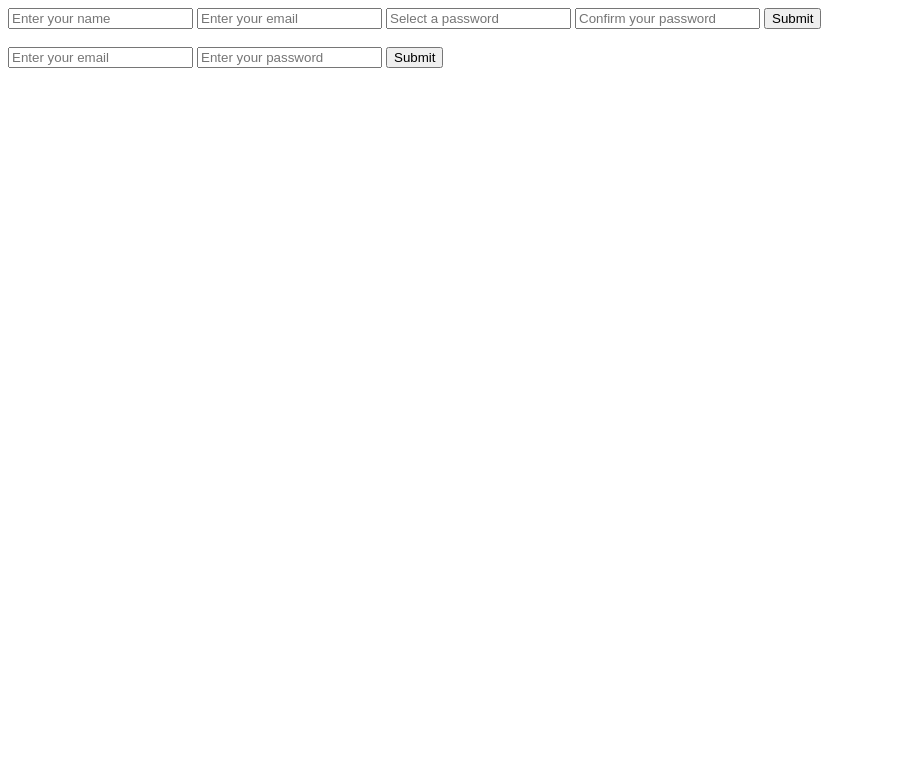
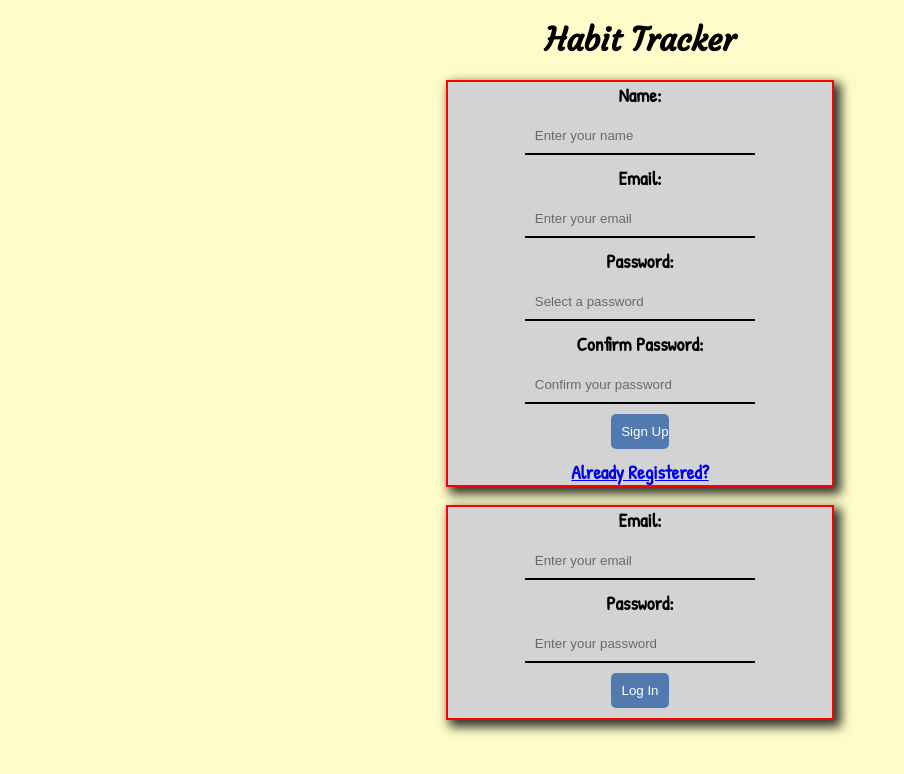
Before and after one commit to Forum-123/Lap-2-Project-Client, a plain HTML site: page index.html in a window 1280 px wide. Shown: the whole page, without its empty margins (0-904 px from the left). Drawn offline with Linux system fonts and the light colour scheme.

Commit message:
Add styling to forms and add labels

```diff
--- a/index.html
+++ b/index.html
@@ -7,23 +7,34 @@
     <title>Habit Tracker</title>
     <link rel="stylesheet" href="./static/css/style.css" type="text/css">
     <!-- <script src="https://cdn.jsdelivr.net/npm/jwt-decode@3.1.2/build/jwt-decode.cjs.min.js"></script> -->
+    <link rel="preconnect" href="https://fonts.googleapis.com">
+    <link rel="preconnect" href="https://fonts.gstatic.com" crossorigin>
+    <link href="https://fonts.googleapis.com/css2?family=Courgette&family=Patrick+Hand&display=swap" rel="stylesheet">
     <script src="./static/js/jwt-decode.js"></script>
     <script defer src="./static/js/script.js"></script>
     <script defer src="./static/js/login.js"></script>
 </head>
 <body>
+    <h1 id="title">Habit Tracker</h1>
     <form id="registerForm">
-        <input type="text" name="name" placeholder="Enter your name">
-        <input type="email" name="email" placeholder="Enter your email">
-        <input type="password" name="password" placeholder="Select a password">
-        <input type="password" name="confirmPassword" placeholder="Confirm your password">
-        <input type="submit" name="submit">
+        <label for="name">Name: </label>
+        <input type="text" id="name" name="name" placeholder="Enter your name">
+        <label for="email">Email: </label>
+        <input type="email" id="email" name="email" placeholder="Enter your email">
+        <label for="password">Password: </label>
+        <input type="password" id="password" name="password" placeholder="Select a password">
+        <label for="confirmPassword">Confirm Password: </label>
+        <input type="password" id="confirmPassword" name="confirmPassword" placeholder="Confirm your password">
+        <input type="submit" name="submit" value="Sign Up">
+        <a href="#loginForm">Already Registered?</a>
     </form>
     <br>
     <form id="loginForm">
-        <input type="email" name="email" placeholder="Enter your email">
+        <label for="email">Email: </label>
+        <input type="email" id="email" name="email" placeholder="Enter your email">
+        <label for="password">Password: </label>
         <input type="password" name="password" placeholder="Enter your password">
-        <input type="submit" name="submit">
+        <input type="submit" name="submit" value="Log In">
     </form>
 </body>
 </html>
--- a/static/css/style.css
+++ b/static/css/style.css
@@ -0,0 +1,56 @@
+body {
+    margin: 0;
+    background-color: #FFFCC9;
+}
+
+#title {
+    font-family: 'Courgette', cursive;
+    margin: 20px auto;
+    text-align: center;
+}
+
+form {
+    margin: 0 auto;
+    width: 30%;
+    text-align: center;
+    border: 2px solid red;
+    font-family: 'Patrick Hand', cursive;
+    font-weight: 700;
+    font-size: larger;
+    background-color: lightgrey;
+    box-shadow: 5px 5px 10px 2px rgba(0, 0, 0, 0.8);
+}
+
+input[type=text], input[type=email], input[type=password] {
+    width: 60%;
+    padding: 10px 10px;
+    margin: 10px auto;
+    display: block;
+    background-color: lightgrey;
+    outline: none;
+    box-sizing: border-box;
+    border: none;
+    border-bottom: 2px solid black;
+}
+
+input[type=submit] {
+    width: 60%;
+    padding: 10px 10px;
+    margin: 10px auto;
+    display: block;
+    background-color: #5379B1;
+    color: white;
+    border: none;
+    width: 15%;
+    cursor: pointer;
+    border-radius: 5px;
+}
+
+input[type=submit]:hover {
+    background-color: #45a049;
+}
+
+input::placeholder {
+    color: black;
+    opacity: 0.5;
+}
```
